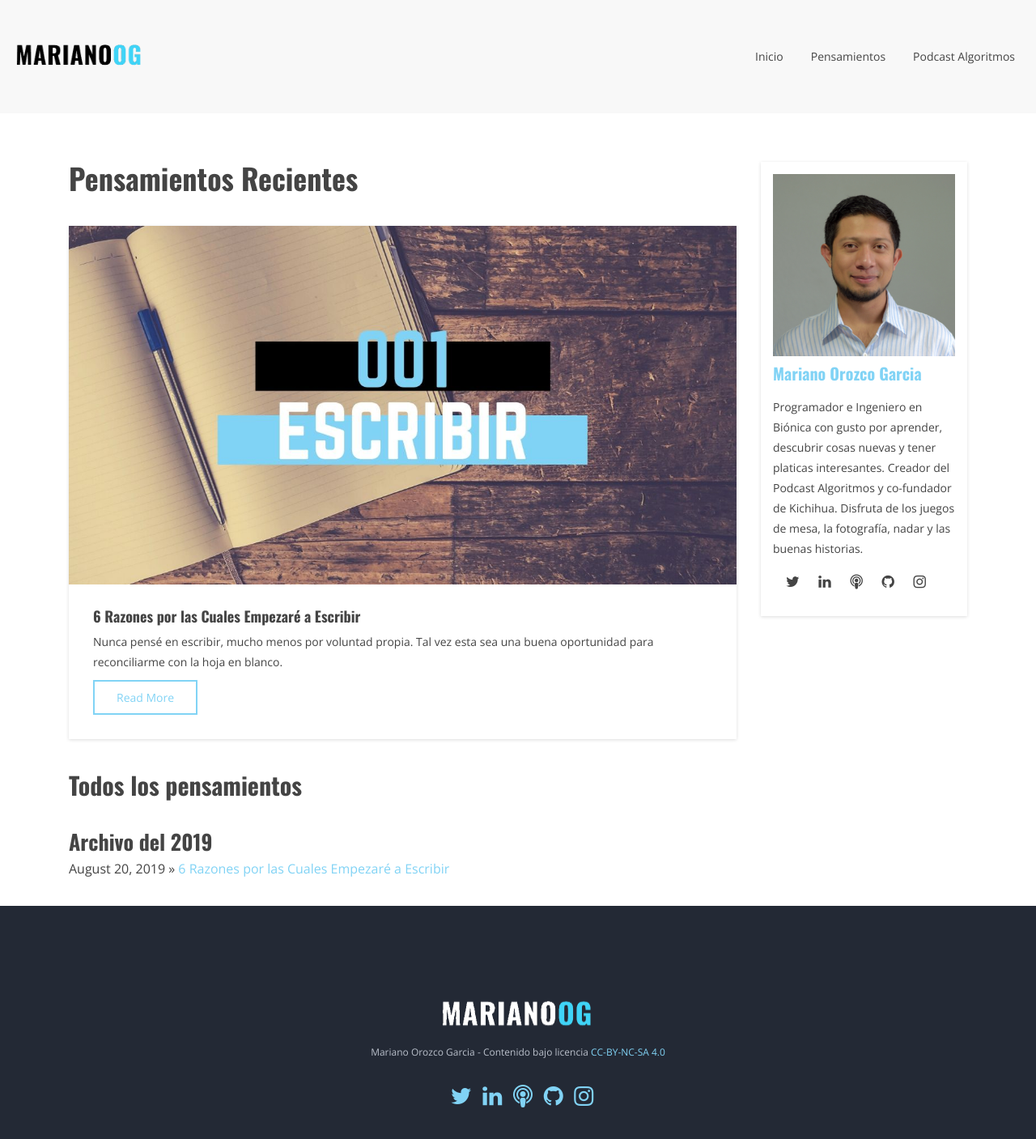
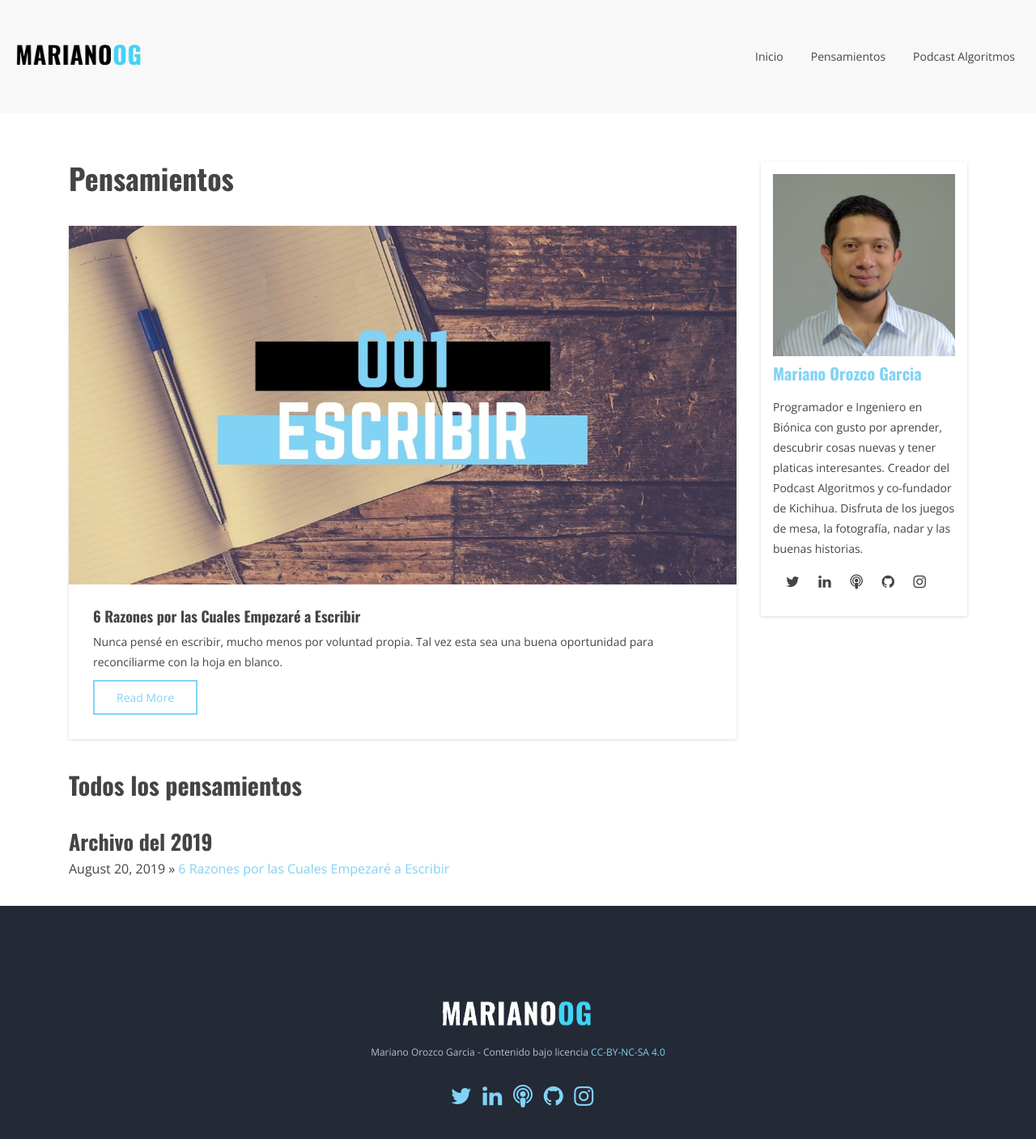
Before and after one commit to MarianoOG/marianoog.github.io, a Jekyll site: the page built from Pensamientos.html, in a window 1280 px wide. Shown: the top 1407 px of the page at 81% size. Built offline with Jekyll 4.4.1, drawn with Linux system fonts in a browser that asks for light colours.

Commit message:
pensamientos limit y title changed

```diff
--- a/Pensamientos.html
+++ b/Pensamientos.html
@@ -8,10 +8,10 @@ canonical: https://marianoog.github.io
 ---
 {% include JB/setup %}
 
-<h1>Pensamientos Recientes</h1>
+<h1>Pensamientos</h1>
 <div class="mb-40"></div>
 
-{% for post in site.posts limit 3 %}
+{% for post in site.posts limit:3 %}
   <div class="blog-block post-content-area">
    {% if post.img %}
       <img src="{{ BASE_PATH }}/assets/images/{{ post.img }}" alt="{{ post.title }} image">
```
